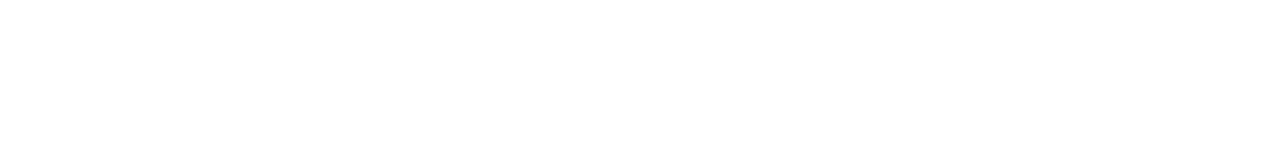
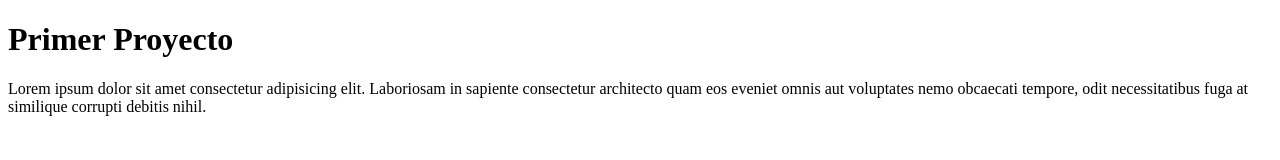
Before and after one commit to anglasdiaz/Proyecto-Nube, a plain HTML site: page index.html in a window 1280 px wide. Drawn offline with Linux system fonts and the light colour scheme.

Commit message:
index.html add h1 and p

```diff
--- a/index.html
+++ b/index.html
@@ -8,6 +8,12 @@
     </head>
 
     <body>
+        <h1>Primer Proyecto</h1>
+        <p>
+            Lorem ipsum dolor sit amet consectetur adipisicing elit. Laboriosam in sapiente consectetur architecto quam
+            eos eveniet omnis aut voluptates nemo obcaecati tempore, odit necessitatibus fuga at similique corrupti
+            debitis nihil.
+        </p>
 
     </body>
 
```
